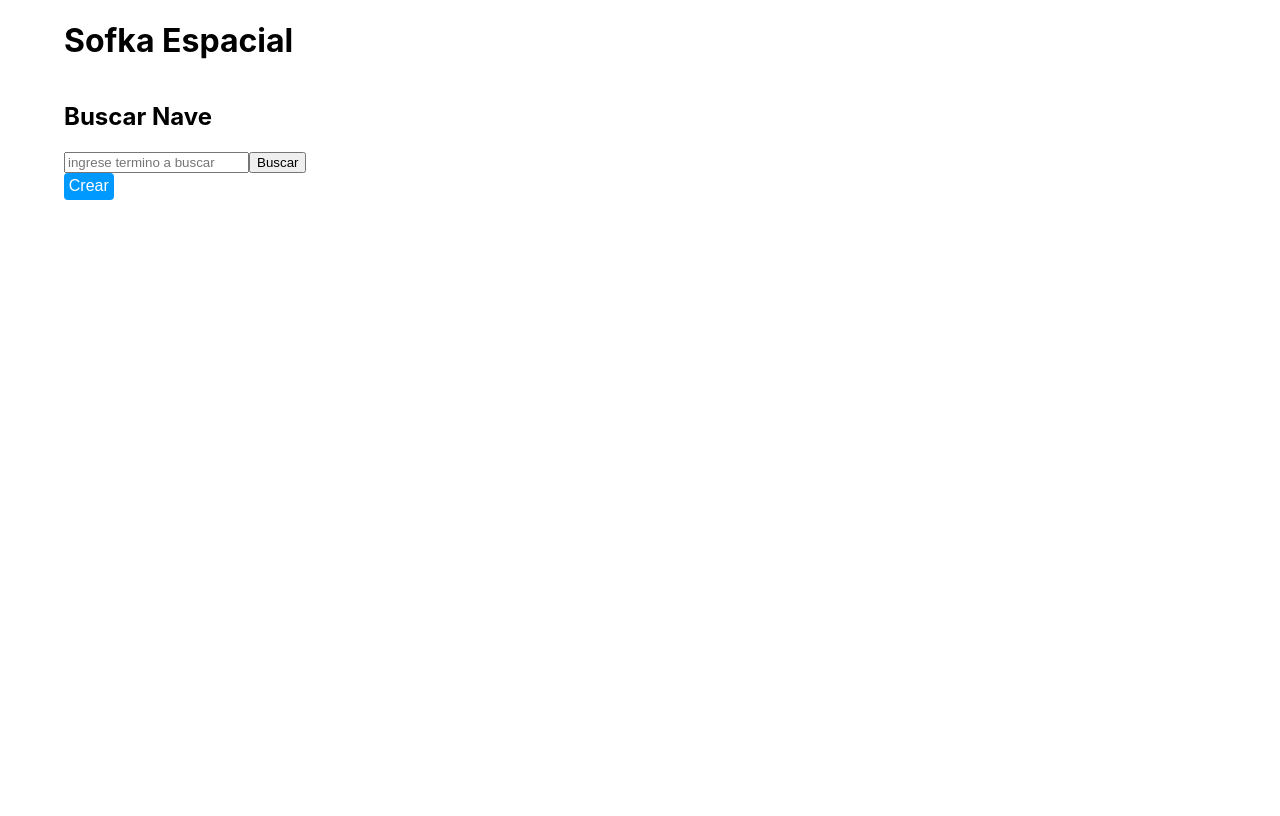
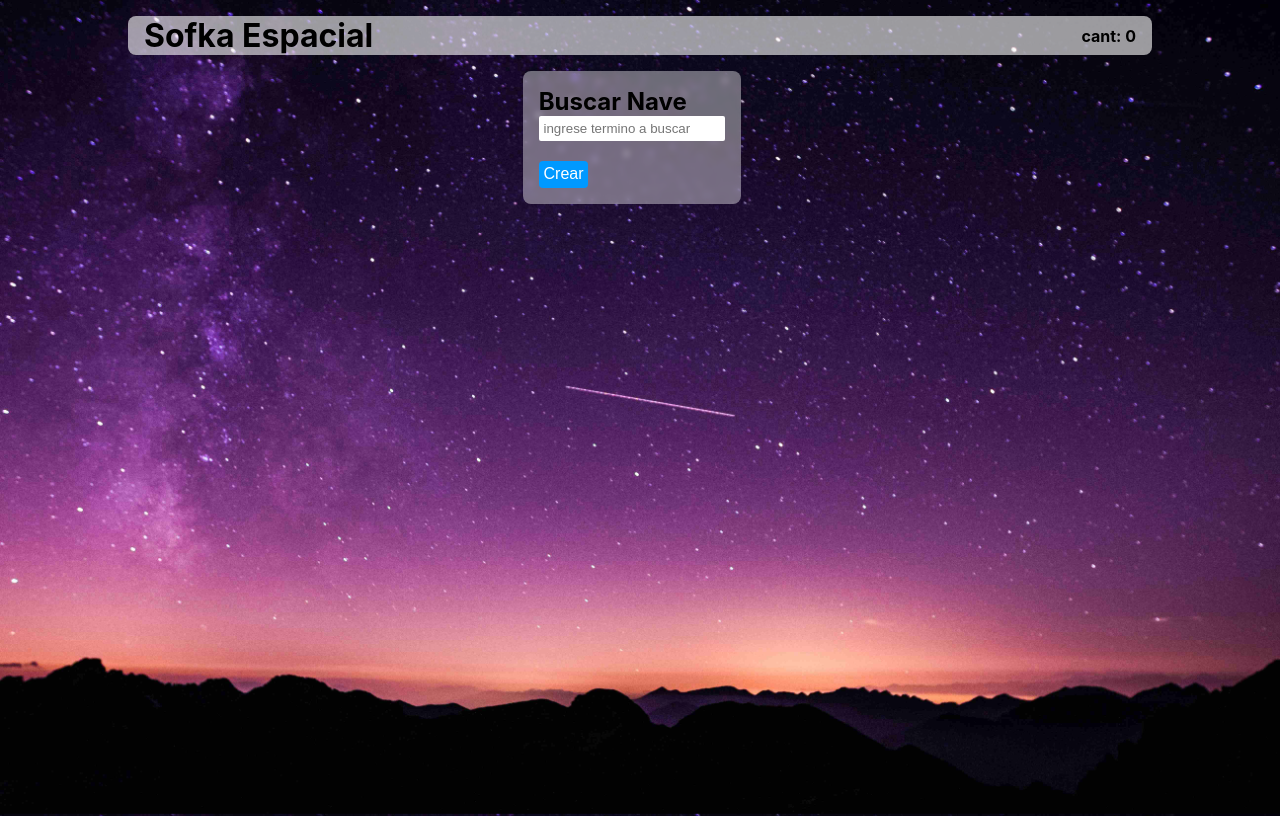
Before and after one commit to diegofernandoalayon/sofka-naves, a React (Create React App) app in the folder app/: page / in a window 1280 px wide. Built offline with nearby package versions, Linux system fonts and the light colour scheme; no server answers.

Commit message:
agregando estilos

```diff
--- a/app/package.json
+++ b/app/package.json
@@ -21,7 +21,7 @@
     "extends": [
       "react-app",
       "react-app/jest",
-      "./node_modules/standard/eslintrc.json"
+      "../node_modules/standard/eslintrc.json"
     ],
     "env": {
       "jest": true
--- a/app/src/App.css
+++ b/app/src/App.css
@@ -1,14 +1,36 @@
+*{
+  margin: 0;
+  padding: 0;
+}
+body{
+  background-image: url(bg.jpg);
+  background-repeat: no-repeat;
+  background-attachment: fixed;
+  height: 100vh;
+  background-size: cover;
 
+}
 .App{
   display: flex;
   flex-direction: column;
-  max-width: 90%;
+  max-width: 80%;
   margin: 0 auto;
+  margin-top: 1rem;
+}
+.App header{
+  display: flex;
+  justify-content: space-between;
+  align-items: center;
+  background-color: rgba(255,255,255,0.6);
+  padding: 0 1rem 0 1rem;
+  border-radius: 8px;
 }
 .content{
   display: flex;
   gap: 1rem;
   flex-wrap: wrap;
+  margin: 0 auto;
+  margin-top: 1rem;
 }
 .content-list-naves{
   display: flex;
@@ -16,3 +38,21 @@
   gap: 1rem;
   flex-wrap: wrap;
 }
+.content-form-buscar{
+  /* background-color: red; */
+  background-color: rgba(255,255,255,0.4);
+  backdrop-filter: blur(3px);
+  border-radius: 8px;
+  padding: 1rem;
+}
+input{
+  border: none;
+  padding: 0.3rem;
+  border-radius: 2px;
+}
+
+@media(max-width: 600px){
+  .content-form-buscar{
+    width: 100%;
+  }
+}
--- a/app/src/App.js
+++ b/app/src/App.js
@@ -48,11 +48,16 @@ function App () {
 
   return (
     <div className='App'>
+      <header>
         <h1>Sofka Espacial</h1>
+        <strong>cant: {results.length}</strong>
+      </header>
       <div className='content'>
-        <div>
+        <div className='content-forms'>
+          <div className='content-form-buscar'>
+
             <FormBuscar handleBuscar={handleBuscar} />
-
+            <br />
             <Button
               onClick={hhh}
             >
@@ -65,6 +70,7 @@ function App () {
                 />
             }
           </div>
+        </div>
         <div className='content-list-naves'>
           <ListOfResult results={results} />
         </div>
--- a/app/src/components/CardNave/cardNave.css
+++ b/app/src/components/CardNave/cardNave.css
@@ -2,9 +2,12 @@
   border: 1px solid black;
   border-radius: 8px;
   padding: 20px;
+  background-color: rgba(255,255,255,0.4);
+  backdrop-filter: blur(3px);
 }
 .card-nave h3{
-  background-color: ghostwhite;
+  background-color: rgba(244, 244, 244, 0.2);
+  border-radius: 4px;
 }
 .card-nave p{
   margin: 0;
--- a/app/src/components/FormBuscar/index.js
+++ b/app/src/components/FormBuscar/index.js
@@ -28,7 +28,6 @@ function FormBuscar ({ handleBuscar }) {
           onChange={handleChange}
           placeholder='ingrese termino a buscar'
         />
-        <button>Buscar</button>
       </form>
     </>
   )
--- a/app/src/components/FormCrearNave/formCrearNave.css
+++ b/app/src/components/FormCrearNave/formCrearNave.css
@@ -2,4 +2,7 @@
 .form-crear-nave form{
   display: flex;
   flex-direction: column;
+  padding: 1rem;
+  /* background-color: rgba(255,255,255,0.4); */
+  /* backdrop-filter: blur(3px); */
 }
--- a/package.json
+++ b/package.json
@@ -12,6 +12,7 @@
     "build": "npm run build --workspace=app",
     "start": "npm run start --workspace=api",
     "dev:api": "npm run dev --workspace=api",
+    "dev:app":"npm run start --workspace=app",
     "dev:full": "npm run build && npm run dev --workspace=api"
   },
   "keywords": [],
```
Also changed, not shown: app/src/bg.jpg (added), 1 other file (tests, documents, lock files or other folders). Lines whose indentation alone changed are shown as unchanged.
